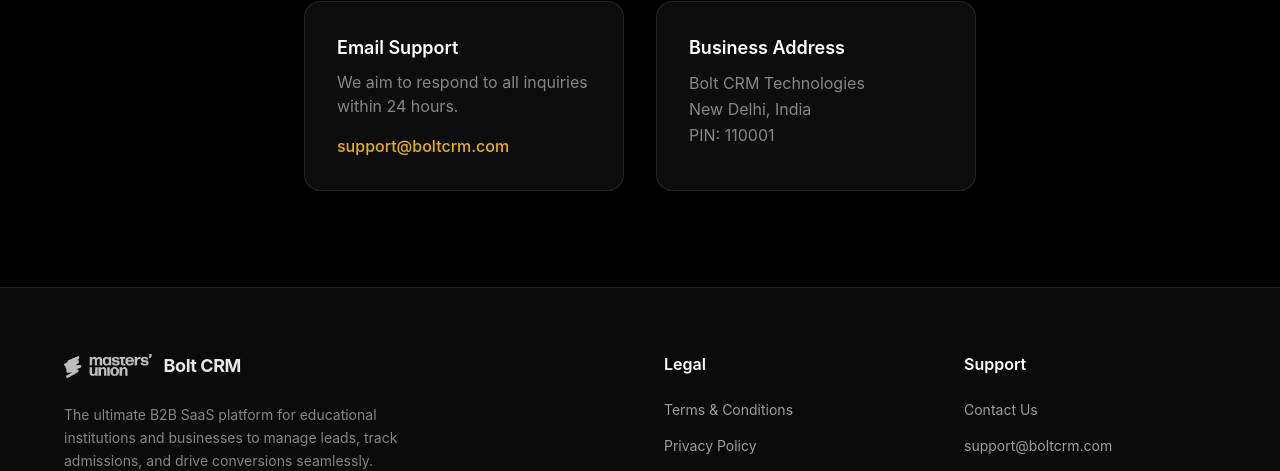
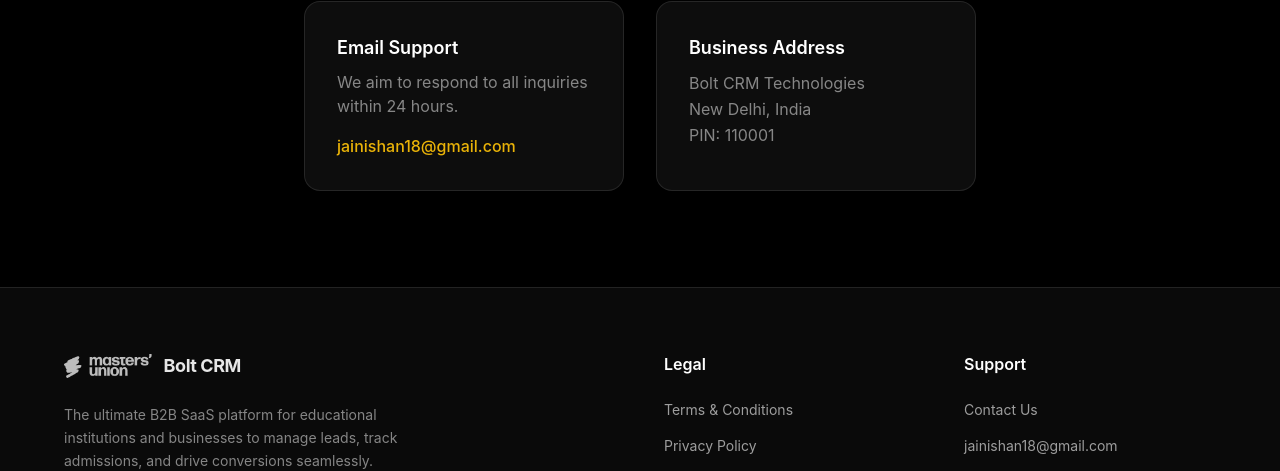
Before and after one commit to ishan1501/Bolt-CRM-V3, a Next.js app: page /contact in a window 1280 px wide. Shown: the part 343-814 px from the top of the page. Built offline with nearby package versions, Linux system fonts and the light colour scheme.

Commit message:
Update support email to jainishan18@gmail.com

```diff
--- a/src/app/(public)/contact/page.tsx
+++ b/src/app/(public)/contact/page.tsx
@@ -8,7 +8,7 @@
         <div className="bg-white/5 border border-white/10 p-8 rounded-2xl">
           <h3 className="font-semibold text-lg mb-2">Email Support</h3>
           <p className="text-white/50 mb-4">We aim to respond to all inquiries within 24 hours.</p>
-          <a href="mailto:support@boltcrm.com" className="text-[#eab308] font-medium hover:underline">support@boltcrm.com</a>
+          <a href="mailto:jainishan18@gmail.com" className="text-[#eab308] font-medium hover:underline">jainishan18@gmail.com</a>
         </div>
 
         <div className="bg-white/5 border border-white/10 p-8 rounded-2xl">
--- a/src/app/(public)/layout.tsx
+++ b/src/app/(public)/layout.tsx
@@ -50,7 +50,7 @@
             <h4 className="font-semibold text-white mb-6">Support</h4>
             <ul className="space-y-4 text-sm text-white/60">
               <li><Link href="/contact" className="hover:text-white transition-colors">Contact Us</Link></li>
-              <li>support@boltcrm.com</li>
+              <li>jainishan18@gmail.com</li>
             </ul>
           </div>
         </div>
```
